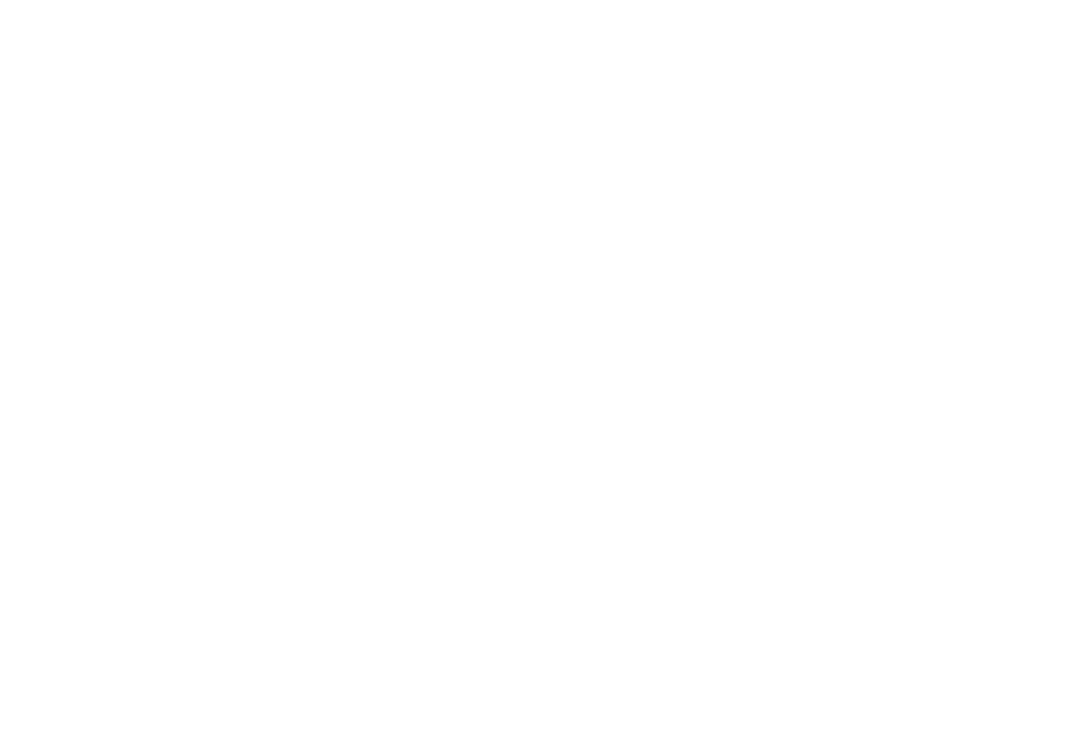
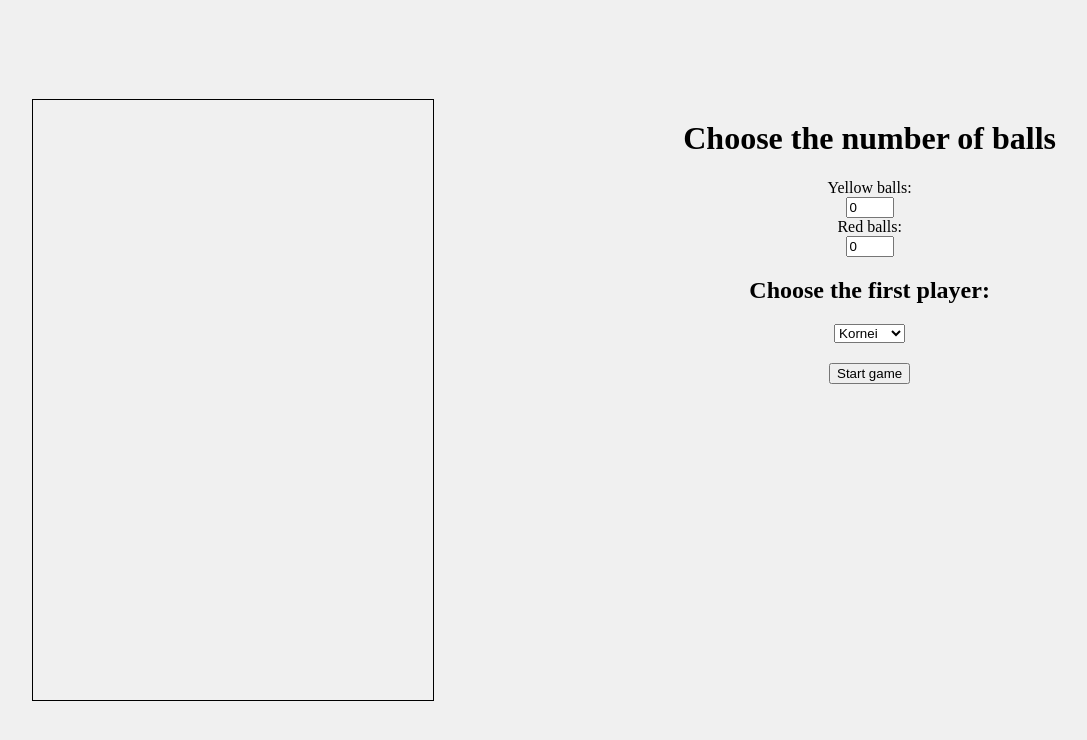
Before and after one commit to VladimirSolo/ChristmasBalls, a website: page index.html in a window 1280 px wide. Shown: the whole page, without its empty margins (96-1183 px from the left). Drawn offline with Linux system fonts and the light colour scheme.

Commit message:
feat: create layout

```diff
--- a/index.html
+++ b/index.html
@@ -1,9 +1,39 @@
 <!DOCTYPE html>
-<html lang="en">
+<html lang="ru">
   <head>
     <meta charset="UTF-8" />
     <meta name="viewport" content="width=device-width, initial-scale=1.0" />
-    <title>Document</title>
+    <link rel="stylesheet" href="style.css" />
+    <title>Игра с шариками</title>
   </head>
-  <body></body>
+  <body>
+    <div id="container">
+      <div id="treeContainer">
+        <canvas id="gameCanvas" width="400" height="600"></canvas>
+      </div>
+
+      <div id="gameContainer">
+        <h1>Choose the number of balls</h1>
+        <label for="yellowBalls">Yellow balls:</label>
+        <input type="number" id="yellowBalls" value="0" min="0" max="4" />
+        <label for="redBalls">Red balls:</label>
+        <input type="number" id="redBalls" value="0" min="0" max="8" />
+
+        <h3 id="erorrMessage">Take the balls</h3>
+
+        <h2>Choose the first player:</h2>
+        <select id="firstPlayer">
+          <option value="1">Kornei</option>
+          <option value="2">Pantelei</option>
+        </select>
+
+        <button id="startButton">Start game</button>
+
+        <h1 id="result"></h1>
+        <button id="resetButton" style="display: none">Reset game</button>
+      </div>
+    </div>
+
+    <script type="module" src="game.js"></script>
+  </body>
 </html>
--- /dev/null
+++ b/style.css
@@ -0,0 +1,36 @@
+body {
+  display: flex;
+  justify-content: center;
+  align-items: center;
+  height: 100vh;
+  margin: 0;
+  background-color: #f0f0f0;
+}
+#container {
+  display: flex;
+  justify-content: space-between;
+  width: 80%;
+}
+#treeContainer {
+  display: flex;
+  flex-direction: column;
+  align-items: center;
+}
+#gameContainer {
+  display: flex;
+  flex-direction: column;
+  align-items: center;
+}
+#erorrMessage {
+  display: none;
+  color: red;
+}
+#result {
+  color: hotpink;
+}
+canvas {
+  border: 1px solid black;
+}
+button {
+  margin-top: 20px;
+}
```
